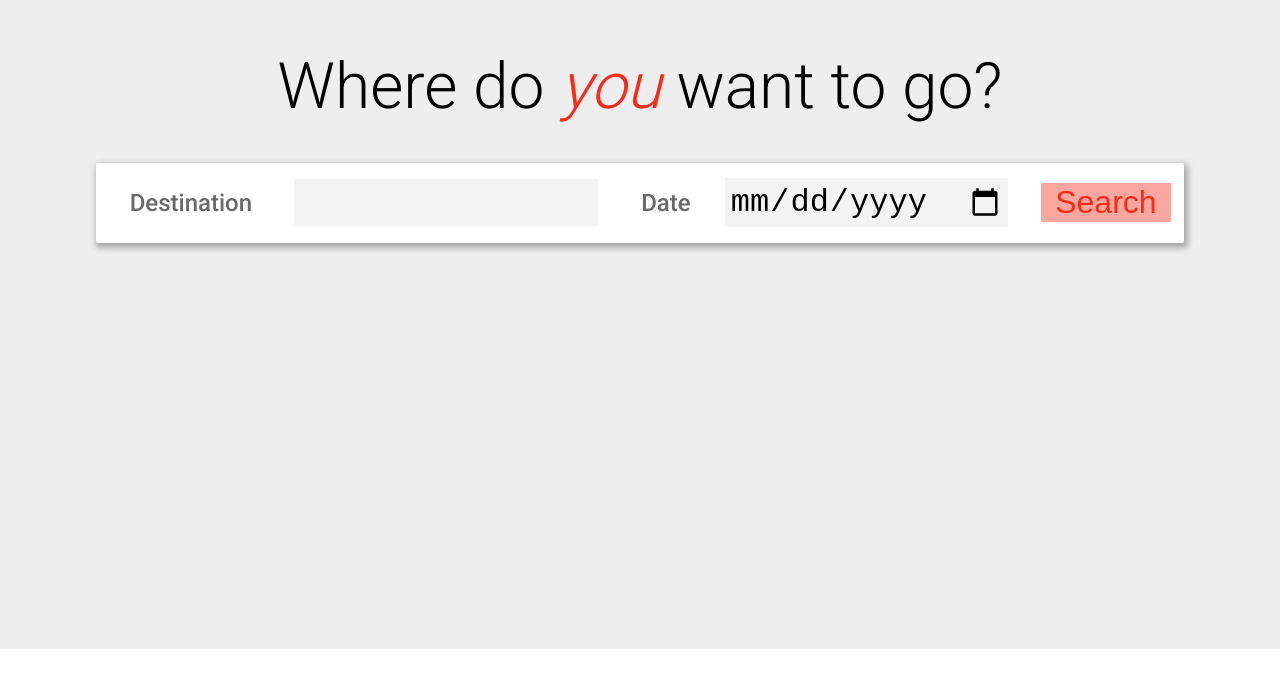
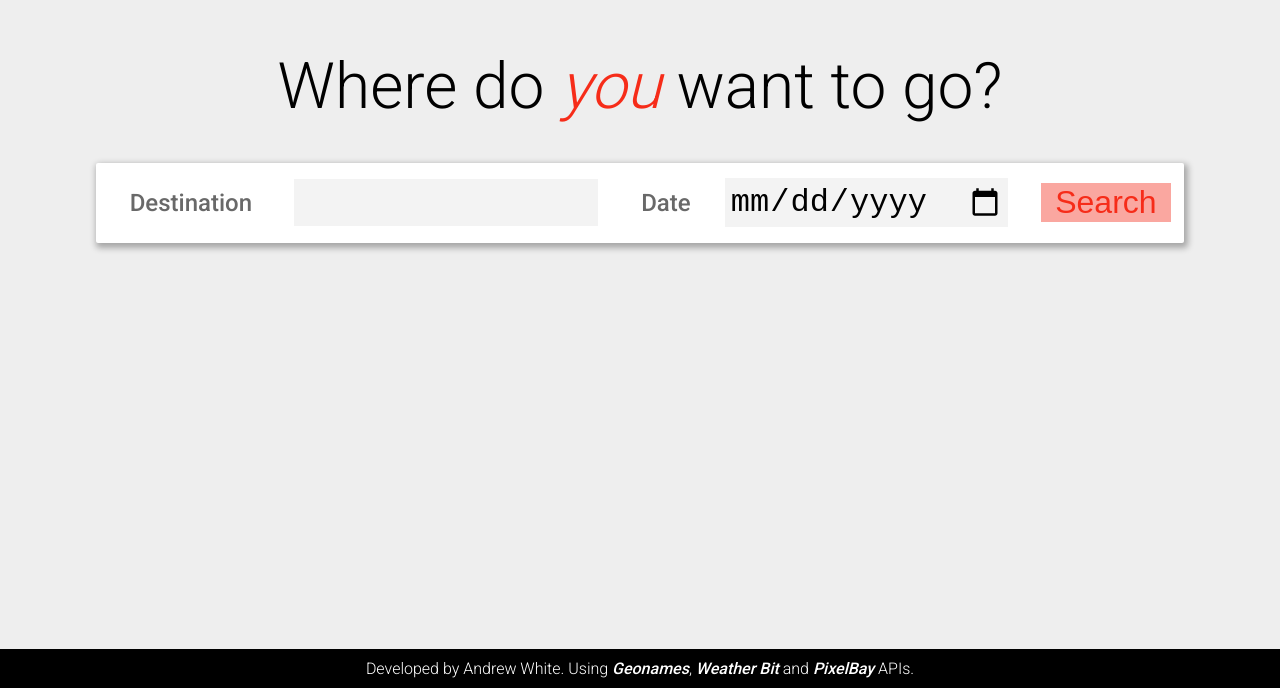
Before and after one commit to arlw87/Travel-App, a website built with webpack: page src/client/views/index.html in a window 1280 px wide. Shown: the part 989-1677 px from the top of the page. Before the commit the page ends 1638 px from the top, so only its background shows below. Built offline with nearby package versions, Linux system fonts and the light colour scheme.

Commit message:
feat: added footer with API acknowledgments

```diff
--- a/src/client/styles/base.scss
+++ b/src/client/styles/base.scss
@@ -2,6 +2,7 @@
 @use 'formSection';
 @use 'travelLog';
 @use 'errorHandler.scss';
+@use 'footer.scss';
 
 body {
   margin: 0;
--- /dev/null
+++ b/src/client/styles/footer.scss
@@ -0,0 +1,16 @@
+footer {
+  background: #000;
+  color: #fff;
+  display: flex;
+  justify-content: center;
+  align-items: center;
+  font-weight: 300;
+  padding: 10px 0;
+  text-align: center;
+
+  a {
+    text-decoration: none;
+    color: #fff;
+    font-weight: 500;
+  }
+}
--- a/src/client/views/index.html
+++ b/src/client/views/index.html
@@ -77,4 +77,9 @@
       </div>
     </section>
   </main>
+  <footer>
+    <div>
+      Developed by Andrew White. Using <a href="http://www.geonames.org/"><em>Geonames</em></a>, <a href="https://www.weatherbit.io/api"><em>Weather Bit</em></a> and <a href="https://pixabay.com/api/docs/"><em>PixelBay</em></a> APIs.
+    </div>
+  </footer>
 </body>
```
